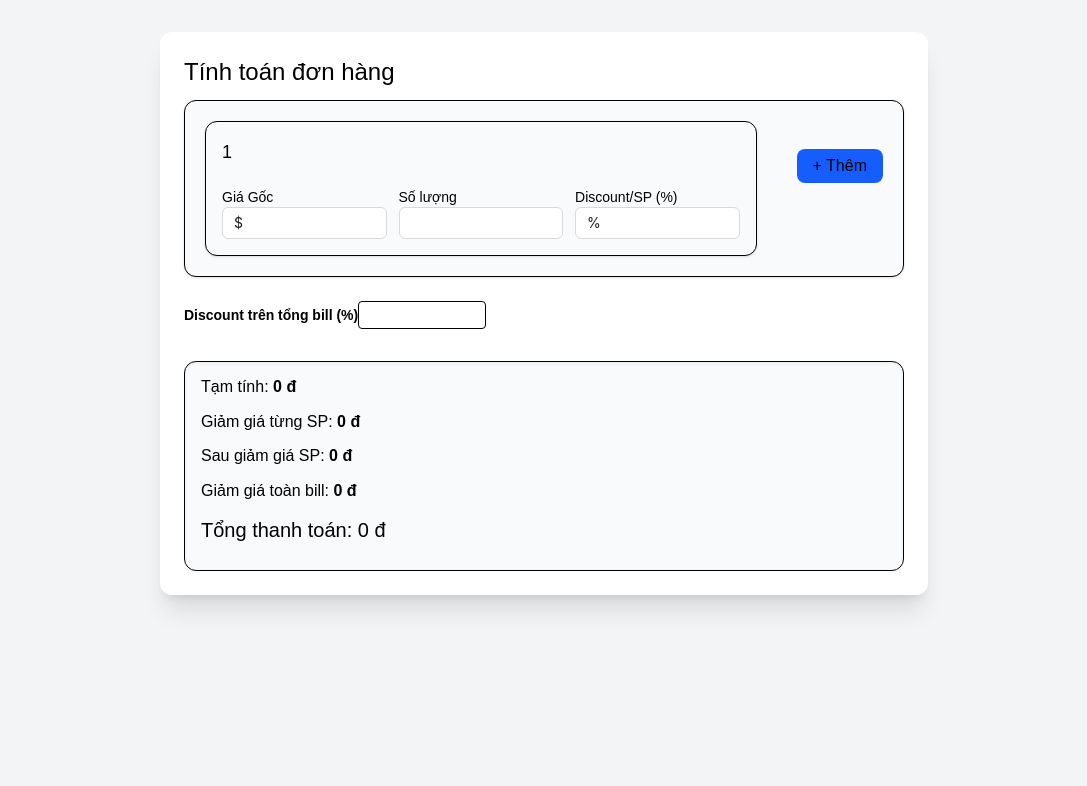
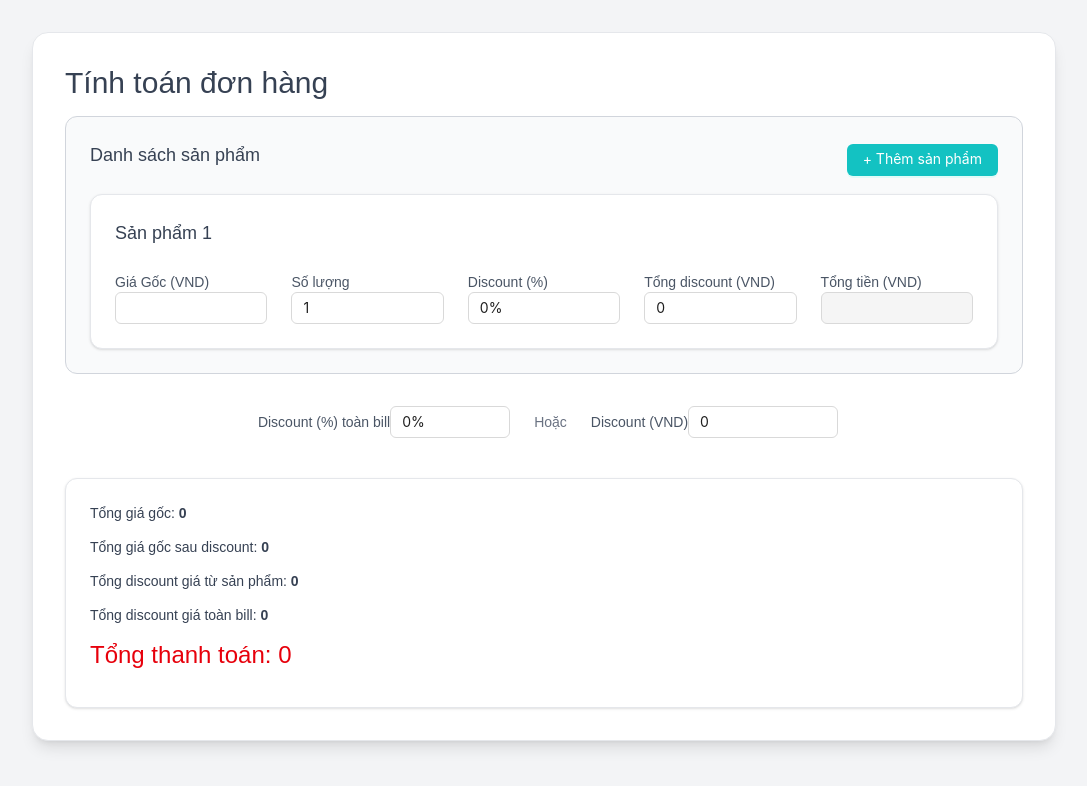
Before and after one commit to huynbt209/calculator, a React (Vite) app: page / in a window 1280 px wide. Shown: the top 786 px of the page, without its empty margins (96-1183 px from the left). Built offline with nearby package versions, Linux system fonts and the light colour scheme.

Commit message:
update calculator

```diff
--- a/src/App.tsx
+++ b/src/App.tsx
@@ -1,28 +1,49 @@
 import { useState } from "react";
-import { Tooltip, InputNumber, type InputNumberProps } from 'antd';
+import { InputNumber, type InputNumberProps, Button, Input } from 'antd';
 
 interface Item {
   name: string;
   price: number | string;
   qty: number | string;
   discount: number | string; // %
+  totalDiscount: number | string;
+  total: number | string;
 }
 
 export default function App() {
   const [items, setItems] = useState<Item[]>([
-    { name: "", price: "", qty: "", discount: "" },
+    { name: "", price: "", qty: 1, discount: "", totalDiscount: "", total: "" },
   ]);
 
   const [billDiscount, setBillDiscount] = useState<number | string>("");
+  const [billDiscountPrice, setBillDiscountPrice] = useState<number | string>("");
 
   const updateItem = (index: number, key: keyof Item, value: string) => {
     const newItems = [...items];
     newItems[index][key] = value;
+
+    // Calculate total
+    const price = toNum(newItems[index].price);
+    const qty = toNum(newItems[index].qty);
+
+    const totalDiscount = toNum(newItems[index].totalDiscount);
+
+    if(key === 'totalDiscount') {
+      newItems[index].discount = ((totalDiscount / (price * qty)) * 100).toFixed(2);
+    }
+
+    const discount = toNum(newItems[index].discount);
+    if(key === 'discount') {
+      newItems[index].totalDiscount = price * qty * (discount / 100);
+    }
+
+    newItems[index].total = price * qty - toNum(newItems[index].totalDiscount);
+
     setItems(newItems);
   };
 
   const addItem = () => {
-    setItems([...items, { name: "", price: "", qty: "", discount: "" }]);
+    setItems([...items, { name: "", price: "", qty: 1, discount: "", totalDiscount: "", total: "" }]);
   };
 
   const removeItem = (index: number) => {
@@ -48,148 +69,238 @@ export default function App() {
     0
   );
 
+  const totalPrice = items.reduce(
+    (sum, item) =>
+      sum +
+      toNum(item.total),
+    0
+  );
+
+  const totalProductDiscount = items.reduce(
+    (sum, item) =>
+      sum +
+      toNum(item.totalDiscount),
+    0
+  );
+
   const afterProductDiscount = subtotal - productDiscount;
 
-  const billDiscountAmount =
-    afterProductDiscount * (toNum(billDiscount) / 100);
+  const billPercentDiscount = toNum(billDiscount);
+  const billDiscountPriceNum = toNum(billDiscountPrice);
 
-  const grandTotal = afterProductDiscount - billDiscountAmount;
+  const billDiscountAmount = billPercentDiscount > 0 ? afterProductDiscount * (billPercentDiscount / 100) : billDiscountPriceNum;
+
+  const total = totalPrice - billDiscountAmount;
 
   const formatter: InputNumberProps<number>['formatter'] = (value) => {
       const [start, end] = `${value}`.split('.') || [];
       const v = `${start}`.replace(/\B(?=(\d{3})+(?!\d))/g, ',');
-      return `$ ${end ? `${v}.${end}` : `${v}`}`;
+      return `${end ? `${v}.${end}` : `${v}`}`;
     };
 
   return (
-    <div className="min-h-screen bg-gray-100 p-8">
-      <div className="max-w-3xl mx-auto bg-white shadow-xl rounded-xl p-6">
-        <h1 className="text-2xl font-bold mb-6">Tính toán đơn hàng</h1>
+  <div className="min-h-screen bg-gray-100 p-8">
+    <div className="max-w-5xl mx-auto bg-white shadow-lg rounded-2xl p-8 border border-gray-200">
+      <h1 className="text-3xl font-bold mb-8 text-gray-700">Tính toán đơn hàng</h1>
 
-        {/* ITEM LIST */}
-        <div className="flex border rounded-xl bg-gray-50 shadow-sm justify-between">
-          <div className="flex-1 p-5">
+      {/* ITEM LIST */}
+      <div className="border border-gray-300 rounded-xl bg-gray-50 p-6">
+        <div className="flex justify-between items-center mb-4">
+          <h2 className="text-lg font-semibold text-gray-700">Danh sách sản phẩm</h2>
+
+          <Button
+            color="cyan"
+            variant="solid"
+            onClick={addItem}
+            className="px-4 py-2 rounded-md shadow bg-teal-500 text-white hover:bg-teal-600"
+          >
+            + Thêm sản phẩm
+          </Button>
+        </div>
+
+        {/* Item Blocks */}
+        <div className="space-y-6">
           {items.map((item, idx) => (
             <div
               key={idx}
-              className="p-4 border rounded-xl bg-gray-50 shadow-sm"
+              className="bg-white p-6 rounded-xl border border-gray-200 shadow-sm"
             >
-              <div className="flex justify-between items-center mb-3">
-                <h2 className="font-semibold text-lg">{item.name + " " + (idx + 1)}</h2>
+              {/* Header */}
+              <div className="flex justify-between items-center mb-4">
+                <h3 className="font-medium text-gray-700 text-lg">
+                  Sản phẩm {idx + 1}
+                </h3>
+
                 {idx > 0 && (
-                  <button
+                  <Button
                     onClick={() => removeItem(idx)}
-                    className="text-white bg-red-500 hover:bg-red-600 px-3 py-1 rounded-md text-sm"
+                    className="text-sm bg-red-500 text-white px-3 py-1 rounded-md shadow hover:bg-red-600"
                   >
                     Xóa
-                  </button>
+                  </Button>
                 )}
               </div>
 
-              {/* ONE LINE INPUT */}
-              <div className="grid grid-cols-3 gap-3">
+              {/* Input row */}
+              <div className="grid grid-cols-5 gap-6">
                 {/* Price */}
                 <div>
-                  <Tooltip title="Giá gốc của sản phẩm">
-                    <label className="text-sm">Giá Gốc</label>
-                  </Tooltip>
+                  <label className="text-sm font-medium text-gray-600">
+                    Giá Gốc (VND)
+                  </label>
 
                   <InputNumber<number>
-                    style={{ width: '100%' }}
+                    style={{ width: "100%" }}
                     formatter={formatter}
-                    className="w-full border rounded px-2 py-1 mt-1"
-                    parser={(value) => value?.replace(/\$\s?|(,*)/g, '') as unknown as number}
+                    className="mt-1 w-full"
                     onChange={(e) =>
-                                    updateItem(idx, "price", e?.toString() ?? "")
-                                  }
+                      updateItem(idx, "price", e?.toString() ?? "")
+                    }
                   />
                 </div>
 
                 {/* Qty */}
-                <div className="flex flex-col">
-                  <label className="text-sm">Số lượng</label>
+                <div>
+                  <label className="text-sm font-medium text-gray-600">
+                    Số lượng
+                  </label>
 
                   <InputNumber<number>
                     min={0}
                     max={100}
-                    style={{ width: '100%' }}
-                    className="border rounded px-2 py-1"
-                    parser={(value) => value?.replace('%', '') as unknown as number}
+                    value={toNum(item.qty)}
+                    style={{ width: "100%" }}
+                    className="mt-1 w-full"
                     onChange={(e) =>
                       updateItem(idx, "qty", e?.toString() ?? "")
                     }
                   />
                 </div>
 
-                {/* Discount */}
+                {/* Discount (%) */}
                 <div>
-                  <Tooltip title="% Discount cho mỗi sản phẩm">
-                    <label className="text-sm">Discount/SP (%)</label>
-                  </Tooltip>
+                  <label className="text-sm font-medium text-gray-600">
+                    Discount (%)
+                  </label>
 
                   <InputNumber<number>
-                    style={{ width: '100%' }}
+                    style={{ width: "100%" }}
                     min={0}
                     max={100}
-                    className="w-full border rounded px-2 py-1 mt-1"
-                    formatter={(value) => `${value}%`}
-                    parser={(value) => value?.replace('%', '') as unknown as number}
+                    value={toNum(item.discount)}
+                    className="mt-1 w-full"
+                    formatter={(v) => `${v}%`}
+                    parser={(v) => v?.replace("%", "") as unknown as number}
                     onChange={(e) =>
                       updateItem(idx, "discount", e?.toString() ?? "")
                     }
                   />
                 </div>
 
+                {/* Total Discount */}
+                <div>
+                  <label className="text-sm font-medium text-gray-600">
+                    Tổng discount (VND)
+                  </label>
+
+                  <InputNumber<number>
+                    style={{ width: "100%" }}
+                    value={toNum(item.totalDiscount)}
+                    formatter={formatter}
+                    className="mt-1 w-full"
+                    onChange={(e) =>
+                      updateItem(idx, "totalDiscount", e?.toString() ?? "")
+                    }
+                  />
+                </div>
+
+                {/* Total Price */}
+                <div>
+                  <label className="text-sm font-medium text-gray-600">
+                    Tổng tiền (VND)
+                  </label>
+
+                  <Input
+                    value={item.total.toLocaleString()}
+                    disabled
+                    style={{ width: "100%" }}
+                    className="mt-1 w-full bg-gray-100"
+                  />
+                </div>
               </div>
             </div>
           ))}
-          </div>
-          <div className="space-y-4 mt-7 p-5">
-            <button
-              onClick={addItem}
-              className="mt-4 bg-blue-600 text-white px-4 py-2 rounded-lg hover:bg-blue-700"
-            >
-              + Thêm
-            </button>
-          </div>
         </div>
+      </div>
 
-        {/* BILL DISCOUNT */}
-        <div className="mt-6">
-          <label className="text-sm font-semibold">
-            Discount trên tổng bill (%)
+      {/* BILL DISCOUNT */}
+      <div className="mt-8 flex justify-center items-center gap-6">
+        {/* % */}
+        <div>
+          <label className="text-sm font-medium text-gray-600 pl-2">
+            Discount (%) toàn bill
           </label>
-          <input
-            type="number"
-            step="0.01"
-            className="w-32 border rounded px-2 py-1 ml-2"
-            value={billDiscount}
-            onChange={(e) => setBillDiscount(e.target.value)}
+          <InputNumber<number>
+            min={0}
+            max={100}
+            style={{ width: "120px" }}
+            value={toNum(billDiscount)}
+            className="mt-1"
+            formatter={(v) => `${v}%`}
+            parser={(v) => v?.replace("%", "") as unknown as number}
+            onChange={(e) => {
+              setBillDiscount(e?.toString() ?? "");
+              setBillDiscountPrice(0);
+            }}
           />
         </div>
 
-        {/* SUMMARY */}
-        <div className="mt-8 p-4 bg-gray-50 border rounded-xl shadow-inner">
+        <span className="text-gray-500 text-sm">Hoặc</span>
+
+        {/* VND */}
+        <div>
+          <label className="text-sm font-medium text-gray-600">
+            Discount (VND)
+          </label>
+
+          <InputNumber<number>
+            style={{ width: "150px" }}
+            value={toNum(billDiscountPrice)}
+            formatter={formatter}
+            className="mt-1"
+            onChange={(e) => {
+              setBillDiscount(0);
+              setBillDiscountPrice(e?.toString() ?? "");
+            }}
+          />
+        </div>
+      </div>
+
+      {/* SUMMARY */}
+      <div className="mt-10 p-6 bg-white border border-gray-200 rounded-xl shadow-sm">
+
+        <div className="space-y-2 text-gray-700 text-sm">
           <p>
-            Tạm tính: <b>{subtotal.toLocaleString()} đ</b>
+            Tổng giá gốc: <b>{subtotal.toLocaleString()}</b>
           </p>
           <p>
-            Giảm giá từng SP: <b>{productDiscount.toLocaleString()} đ</b>
+            Tổng giá gốc sau discount: <b>{totalPrice.toLocaleString()}</b>
           </p>
           <p>
-            Sau giảm giá SP:{" "}
-            <b>{afterProductDiscount.toLocaleString()} đ</b>
+            Tổng discount giá từ sản phẩm: <b>{totalProductDiscount.toLocaleString()}</b>
           </p>
           <p>
-            Giảm giá toàn bill:{" "}
-            <b>{billDiscountAmount.toLocaleString()} đ</b>
+            Tổng discount giá toàn bill:{" "}
+            <b>{billDiscountAmount.toLocaleString()}</b>
           </p>
+        </div>
 
-          <h2 className="text-xl font-bold mt-4">
-            Tổng thanh toán: {grandTotal.toLocaleString()} đ
-          </h2>
-        </div>
+        <h2 className="text-2xl font-bold mt-4 text-red-600">
+          Tổng thanh toán: {total.toLocaleString()}
+        </h2>
       </div>
     </div>
-  );
+  </div>
+);
+
 }
```
